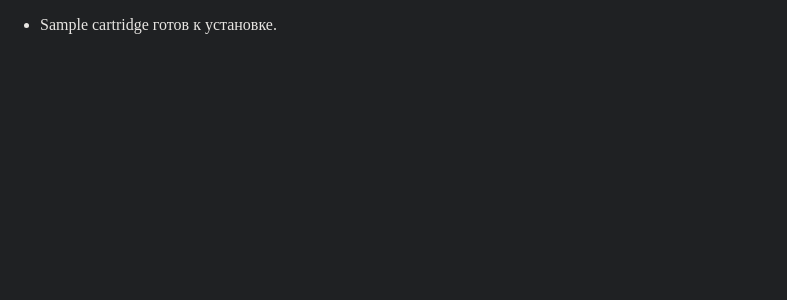
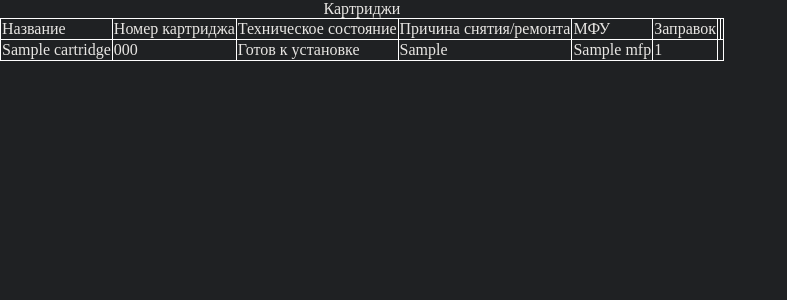
Before and after one commit to n1tr0xs/equipment_journal_ugms, a Django app: page /polls/cartridges/ in a window 1280 px wide. Shown: the top 300 px of the page, without its empty margins (0-787 px from the left). Run offline with Django 5.2, Linux system fonts and the light colour scheme; tables that the repository leaves empty hold one stand-in row (values such as "Sample post").

Commit message:
cartridge list template changed

```diff
--- a/polls/templates/polls/cartridge_list.html
+++ b/polls/templates/polls/cartridge_list.html
@@ -2,11 +2,33 @@
 
 {% block content %}
 {% if cartridge_list %}
-    <ul>
-    {% for cartridge in cartridge_list %}
-        <li><a href="{% url 'cartridge_detail' cartridge.id %}">{{ cartridge }}</a></li>
-    {% endfor %}
-    </ul>
+    <table>
+        <caption> {{ "Картриджи"|title }} </caption>
+        <thead>
+            <tr>
+                <td> Название </td>
+                <td> Номер картриджа </td>
+                <td> Техническое состояние </td>
+                <td> Причина снятия/ремонта </td>
+                <td> МФУ </td>
+                <td> Заправок </td>
+                <td></td>
+                <td></td>
+            </tr>
+        </thead>
+        <tbody>
+            {% for cartridge in cartridge_list %}
+                <tr>
+                    <td> {{ cartridge.name }} </td>
+                    <td> {{ cartridge.number }} </td>
+                    <td> {{ cartridge.get_technical_condition_display }} </td>
+                    <td> {{ cartridge.disabling_reason|default:"-" }} </td>
+                    <td> {{ cartridge.mfp|default:'-' }} </td>
+                    <td> {{ cartridge.refills }} </td>
+                </tr>
+            {% endfor %}
+        </tbody>
+    </table>
 {% else %}
     <p> Список картриджей пуст. </p>
 {% endif %}
```
